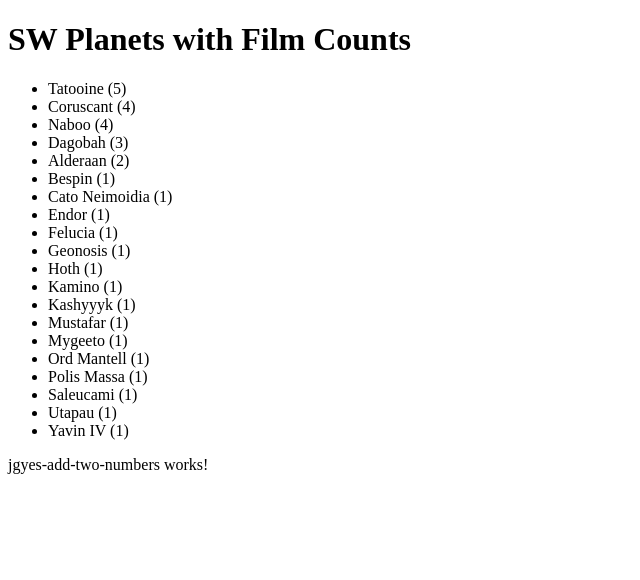
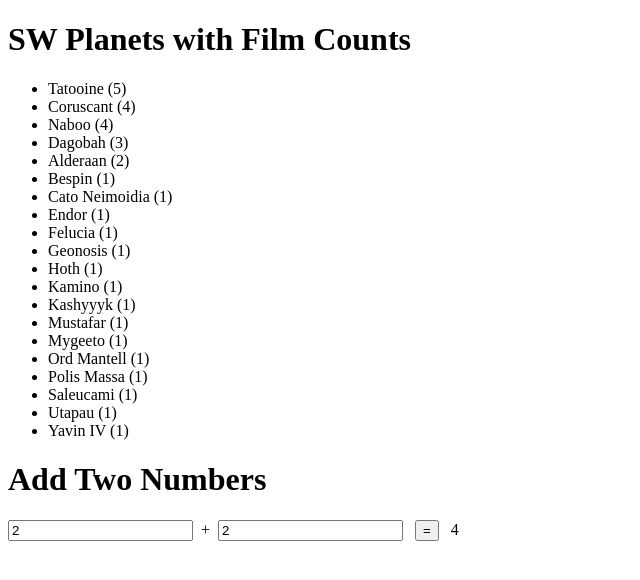
Before and after one commit to 2025-fall-js-frameworks/angular-components, an Angular app: page / in a window 1280 px wide. Shown: the top 580 px of the page, without its empty margins (0-640 px from the left). Built offline with nearby package versions, Linux system fonts and the light colour scheme.

Commit message:
component working

```diff
--- a/src/app/jgyes-add-two-numbers/jgyes-add-two-numbers.html
+++ b/src/app/jgyes-add-two-numbers/jgyes-add-two-numbers.html
@@ -1 +1,7 @@
-<p>jgyes-add-two-numbers works!</p>
+<h1>Add Two Numbers</h1>
+<input type="number" [value]="numberOne()" (input)="updateNumberOne($event.target.valueAsNumber)" />
+&nbsp;+&nbsp;
+<input type="number" [value]="numberTwo()" (input)="numberTwo.set($event.target.valueAsNumber)" />
+&nbsp;
+<button (click)="addNumbers()">=</button>
+&nbsp; {{ answer() }}
--- a/src/app/jgyes-add-two-numbers/jgyes-add-two-numbers.ts
+++ b/src/app/jgyes-add-two-numbers/jgyes-add-two-numbers.ts
@@ -1,11 +1,21 @@
-import { Component } from '@angular/core';
+import { Component, signal } from '@angular/core';
 
 @Component({
-  selector: 'app-jgyes-add-two-numbers',
-  imports: [],
-  templateUrl: './jgyes-add-two-numbers.html',
-  styleUrl: './jgyes-add-two-numbers.css'
+	selector: 'app-jgyes-add-two-numbers',
+	imports: [],
+	templateUrl: './jgyes-add-two-numbers.html',
+	styleUrl: './jgyes-add-two-numbers.css',
 })
 export class JgyesAddTwoNumbers {
+	protected readonly numberOne = signal(2);
+	protected readonly numberTwo = signal(2);
+	protected readonly answer = signal(4);
 
+	protected readonly updateNumberOne = (newNumber: number) =>
+		this.numberOne.update((prev) => newNumber);
+
+	protected readonly addNumbers = () => {
+		console.log('user pressed equal button');
+		this.answer.update((prev) => this.numberOne() + this.numberTwo());
+	};
 }
```
